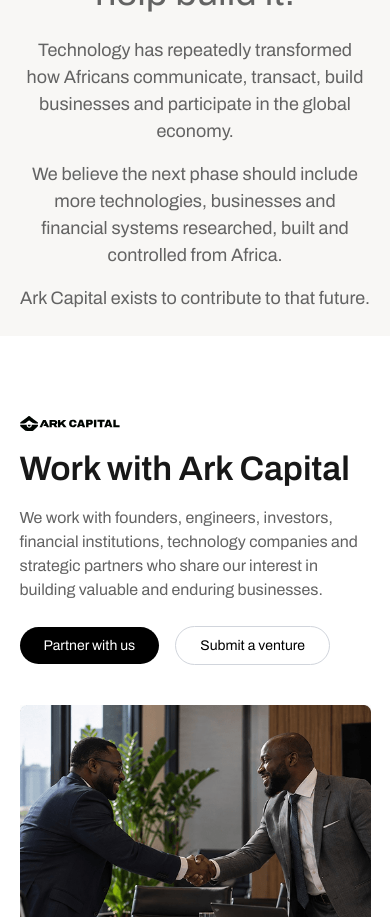
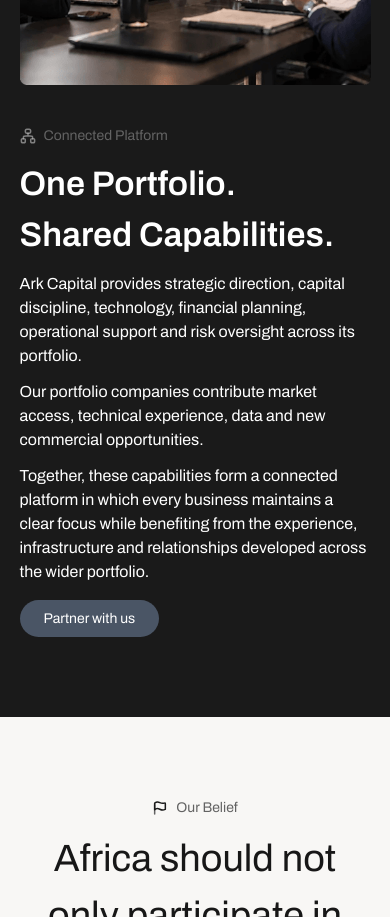
Before and after one commit to Frokesy/rando, a Next.js app: page / in a window 390 px wide. Shown: the part 6260-7177 px from the top of the page. Built offline with nearby package versions, Linux system fonts and the light colour scheme.

Commit message:
designed partner component

```diff
--- a/src/app/page.tsx
+++ b/src/app/page.tsx
@@ -3,6 +3,7 @@
 import Belief from "@/components/home/Belief";
 import Hero from "@/components/home/Hero";
 import Mission from "@/components/home/Mission";
+import Partner from "@/components/home/Partner";
 import WhatWeDo from "@/components/home/WhatWeDo";
 import React from "react";
 
@@ -13,6 +14,7 @@
       <Mission />
       <AreasOfFocus />
       <WhatWeDo />
+      <Partner />
       <Belief />
       <PreFooter />
     </div>
--- a/src/components/defaults/PreFooter.tsx
+++ b/src/components/defaults/PreFooter.tsx
@@ -1,5 +1,4 @@
 import Image from "next/image";
-import React from "react";
 
 const PreFooter = () => {
   return (
--- /dev/null
+++ b/src/components/home/Partner.tsx
@@ -0,0 +1,49 @@
+import Image from "next/image";
+import { CPIcon } from "../icons";
+
+const Partner = () => {
+  return (
+    <div className="bg-[#1A1A1A] lg:py-30 py-20">
+      <div className="lg:w-[80%] w-[90%] mx-auto flex lg:flex-row flex-col justify-between items-center lg:space-y-0 space-y-10 lg:space-x-10 text-white">
+        <div className="lg:w-[50%] w-full">
+          <Image
+            src="/boardroom.png"
+            width={536}
+            height={496}
+            className="h-auto w-full"
+            alt="Ark Capital Prefooter Graphic"
+          />
+        </div>
+        <div className="lg:w-[50%] w-full">
+          <div className="flex items-center space-x-2">
+            <CPIcon />
+            <p className="text-[14px] text-[#636363]">Connected Platform</p>
+          </div>
+          <h2 className="lg:text-[56px] text-[34px] font-semibold lg:mt-0 mt-3">
+            One Portfolio. <br /> Shared Capabilities.
+          </h2>
+          <p className="lg:text-[16px] text-white mt-3">
+            Ark Capital provides strategic direction, capital discipline,
+            technology, financial planning, operational support and risk
+            oversight across its portfolio.
+          </p>
+          <p className="lg:text-[16px] text-white mt-3">
+            Our portfolio companies contribute market access, technical
+            experience, data and new commercial opportunities.
+          </p>
+          <p className="lg:text-[16px] text-white mt-3">
+            Together, these capabilities form a connected platform in which
+            every business maintains a clear focus while benefiting from the
+            experience, infrastructure and relationships developed across the
+            wider portfolio.
+          </p>
+          <button className="text-[14px] mt-4 hover:bg-[#636363] py-2 px-6 rounded-full text-white bg-gray-600 transition-colors duration-200">
+            Partner with us
+          </button>
+        </div>
+      </div>
+    </div>
+  );
+};
+
+export default Partner;
--- a/src/components/icons.tsx
+++ b/src/components/icons.tsx
@@ -320,3 +320,42 @@
     />
   </svg>
 );
+
+export const CPIcon = () => (
+  <svg
+    width="16"
+    height="16"
+    viewBox="0 0 16 16"
+    fill="none"
+    xmlns="http://www.w3.org/2000/svg"
+  >
+    <g opacity="0.7">
+      <path
+        d="M7.99998 5.3335V8.00016M7.99998 8.00016H5.99998C4.7429 8.00016 4.11436 8.00016 3.72384 8.3907C3.33331 8.78123 3.33331 9.40976 3.33331 10.6668M7.99998 8.00016H9.99998C11.257 8.00016 11.8856 8.00016 12.2761 8.3907C12.6666 8.78123 12.6666 9.40976 12.6666 10.6668"
+        stroke="white"
+        strokeOpacity="0.64"
+        strokeWidth="1.5"
+        strokeLinecap="round"
+        strokeLinejoin="round"
+      />
+      <path
+        d="M1.33331 12.6665C1.33331 11.7237 1.33331 11.2523 1.62621 10.9594C1.9191 10.6665 2.39051 10.6665 3.33331 10.6665C4.27612 10.6665 4.74753 10.6665 5.04042 10.9594C5.33331 11.2523 5.33331 11.7237 5.33331 12.6665C5.33331 13.6093 5.33331 14.0807 5.04042 14.3736C4.74753 14.6665 4.27612 14.6665 3.33331 14.6665C2.39051 14.6665 1.9191 14.6665 1.62621 14.3736C1.33331 14.0807 1.33331 13.6093 1.33331 12.6665Z"
+        stroke="white"
+        strokeOpacity="0.64"
+        strokeWidth="1.5"
+      />
+      <path
+        d="M10.6667 12.6665C10.6667 11.7237 10.6667 11.2523 10.9596 10.9594C11.2525 10.6665 11.7239 10.6665 12.6667 10.6665C13.6095 10.6665 14.0809 10.6665 14.3738 10.9594C14.6667 11.2523 14.6667 11.7237 14.6667 12.6665C14.6667 13.6093 14.6667 14.0807 14.3738 14.3736C14.0809 14.6665 13.6095 14.6665 12.6667 14.6665C11.7239 14.6665 11.2525 14.6665 10.9596 14.3736C10.6667 14.0807 10.6667 13.6093 10.6667 12.6665Z"
+        stroke="white"
+        strokeOpacity="0.64"
+        strokeWidth="1.5"
+      />
+      <path
+        d="M6.85711 1.3335H9.14285C10.5258 1.3335 10.6666 2.07345 10.6666 3.3335C10.6666 4.59354 10.5258 5.3335 9.14285 5.3335H6.85711C5.47411 5.3335 5.33331 4.59354 5.33331 3.3335C5.33331 2.07345 5.47411 1.3335 6.85711 1.3335Z"
+        stroke="white"
+        strokeOpacity="0.64"
+        strokeWidth="1.5"
+      />
+    </g>
+  </svg>
+);
```
Also changed, not shown: public/boardroom.png (added).
